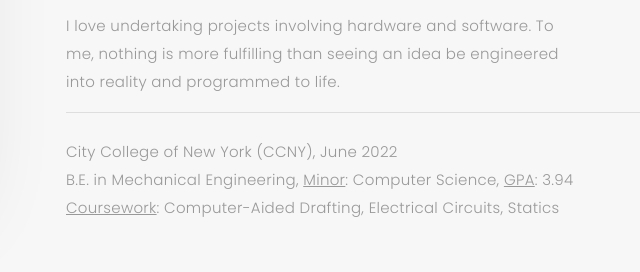
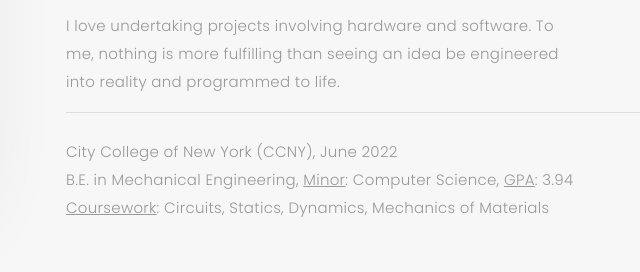
Before and after one commit to FrancisGS131/Portfolio-FGS, a plain HTML site: page index.html in a window 1280 px wide. Shown: the part 1140-1412 px from the top of the page, 494-1134 px from the left. Drawn offline with nearby package versions, Linux system fonts and the light colour scheme; files whose address does not match are found by name; a web font is replaced by a local one.

Commit message:
Updated coursework

```diff
--- a/index.html
+++ b/index.html
@@ -77,10 +77,7 @@
 
         <ul class="list-unstyled list-social">
           <!-- <li><a href="#"><i class="ion-social-facebook"></i></a></li> -->
-          <!-- <li><a href="#"><i class="ion-social-twitter"></i></a></li> -->
-          <!-- <li><a href="#"><i class="ion-social-instagram"></i></a></li> -->
           <!-- <li><a href="#"><i class="ion-social-googleplus"></i></a></li> -->
-          <!-- <li><a href="#"><i class="ion-social-tumblr"></i></a></li> -->
           <!-- <li><a href="#"><i class="ion-social-dribbble"></i></a></li> -->
         </ul>
 
@@ -111,7 +108,7 @@
 
             <p class="separator">City College of New York (CCNY), June 2022</br>
             B.E. in Mechanical Engineering, <u>Minor</u>: Computer Science, <u>GPA</u>: 3.94</br>
-            <u>Coursework</u>: Computer-Aided Drafting, Electrical Circuits, Statics</p>
+            <u>Coursework</u>: Circuits, Statics, Dynamics, Mechanics of Materials</br>
           </div>
 
         </div>
```
